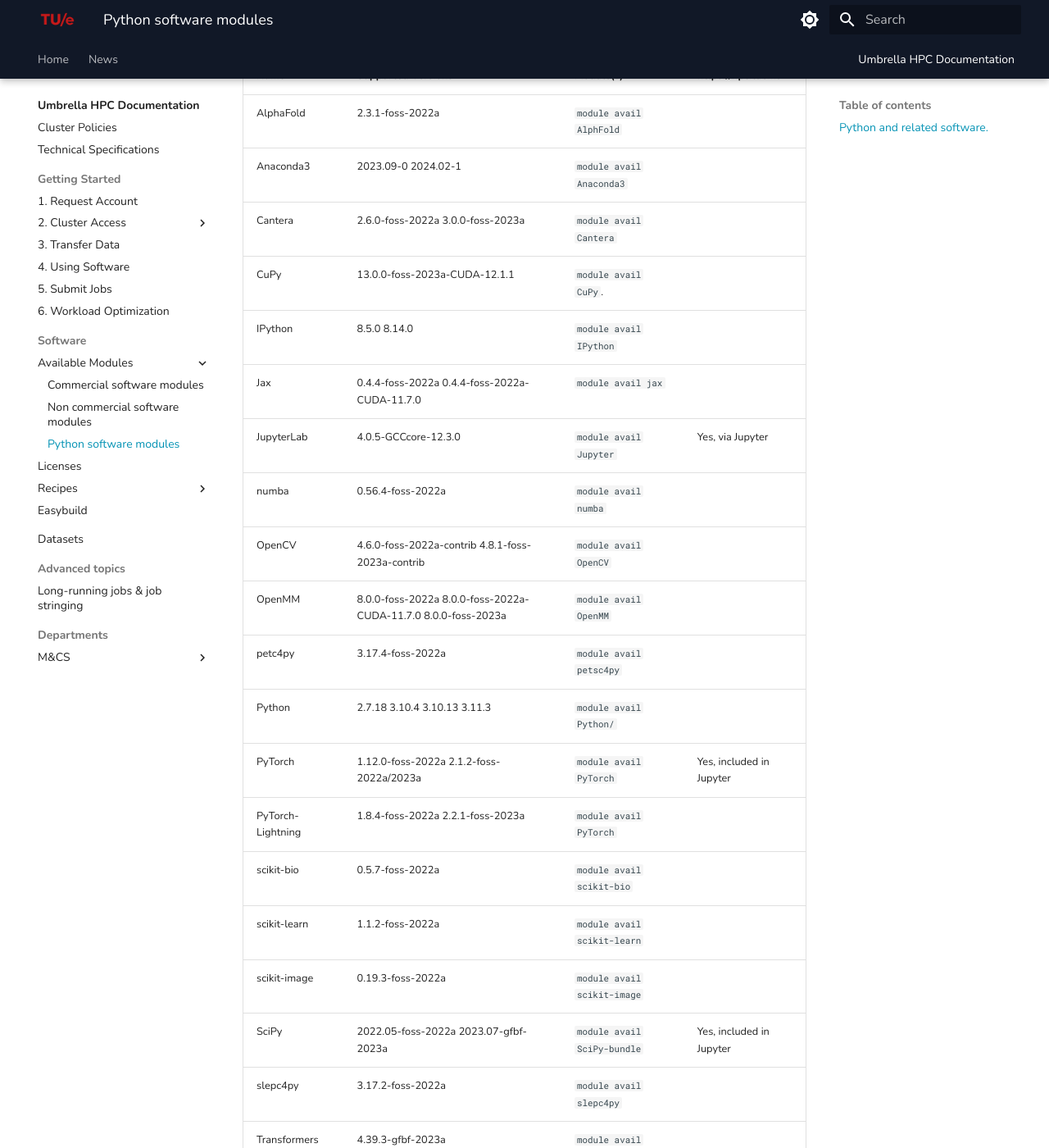
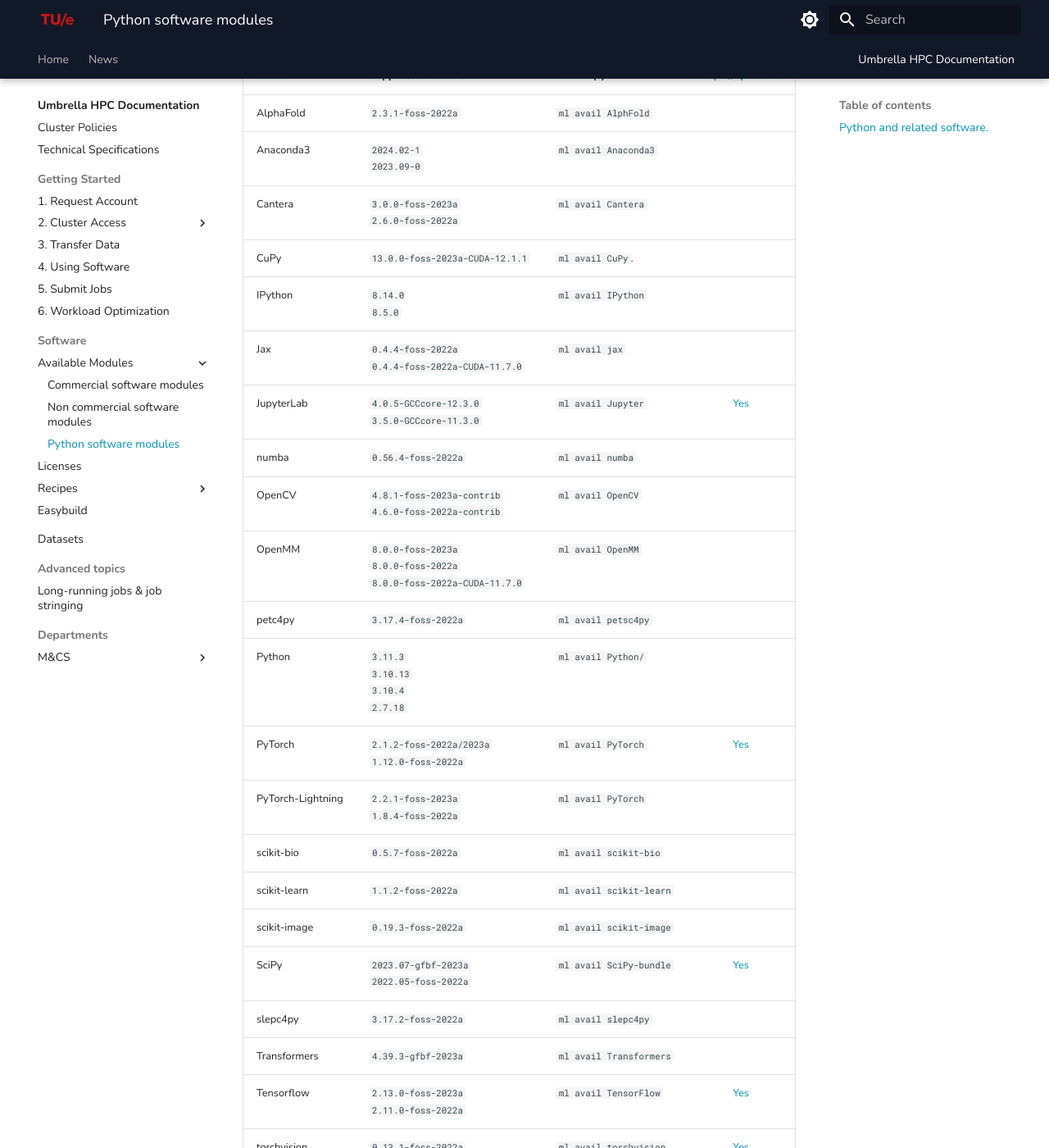
Before and after one commit to gferhpc/supercomputing.tue.nl, an MkDocs documentation site: the page built from pages/documentation/software/modules/python.md, in a window 1280 px wide and 1400 px high, scrolled down 249 px. Shown: the whole window at 82% size. Built offline with MkDocs 1.6.1 and Material for MkDocs 9.7.7, drawn with Linux system fonts in a browser that asks for light colours; some of the changed text lies outside the part shown.

Commit message:
put current version on top

````diff
--- a/pages/documentation/software/modules/python.md
+++ b/pages/documentation/software/modules/python.md
@@ -1,34 +1,34 @@
 ---
 title: Python software modules
-tags: [Software]
+tags: [ Software ]
 ---
 
 ## Python and related software.
 
-| Name           | Supported Versions                   | Module(s)                | https://hpc.tue.nl |
-| -------------- | ------------------------------------ | ------------------------ | ------------------ |
-| AlphaFold      | 2.3.1-foss-2022a           | `module avail AlphFold`  | |
-| Anaconda3      | 2023.09-0 2024.02-1                 | `module avail Anaconda3` | |
-| Cantera        | 2.6.0-foss-2022a 3.0.0-foss-2023a    | `module avail Cantera`   | |
-| CuPy           | 13.0.0-foss-2023a-CUDA-12.1.1   | `module avail CuPy`.     | |
-| IPython        | 8.5.0 8.14.0                         | `module avail IPython`   | |
-| Jax            | 0.4.4-foss-2022a 0.4.4-foss-2022a-CUDA-11.7.0 | `module avail jax`   | |
-| JupyterLab     | 4.0.5-GCCcore-12.3.0                 | `module avail Jupyter`   | Yes, via Jupyter |
-| numba          | 0.56.4-foss-2022a                    | `module avail numba`     | |
-| OpenCV         | 4.6.0-foss-2022a-contrib 4.8.1-foss-2023a-contrib | `module avail OpenCV`     | |
-| OpenMM         | 8.0.0-foss-2022a 8.0.0-foss-2022a-CUDA-11.7.0 8.0.0-foss-2023a |  `module avail OpenMM` | |
-| petc4py        | 3.17.4-foss-2022a                    | `module avail petsc4py` | |
-| Python         | 2.7.18 3.10.4 3.10.13 3.11.3         | `module avail Python/`   | |
-| PyTorch        | 1.12.0-foss-2022a 2.1.2-foss-2022a/2023a | `module avail PyTorch`   | Yes, included in Jupyter|
-| PyTorch-Lightning| 1.8.4-foss-2022a 2.2.1-foss-2023a | `module avail PyTorch`   | |
-| scikit-bio     | 0.5.7-foss-2022a                     | `module avail scikit-bio` | |
-| scikit-learn   | 1.1.2-foss-2022a                     | `module avail scikit-learn` | |
-| scikit-image   | 0.19.3-foss-2022a                     | `module avail scikit-image` | |
-| SciPy          | 2022.05-foss-2022a 2023.07-gfbf-2023a | `module avail SciPy-bundle` | Yes, included in Jupyter |
-| slepc4py       | 3.17.2-foss-2022a                     | `module avail slepc4py` | |
-| Transformers   | 4.39.3-gfbf-2023a                     | `module avail Transformers` | |
-| Tensorflow     | 2.11.0-foss-2022a  2.13.0-foss-2023a  | `module avail TensorFlow` | Yes, included in Jupyter |
-| torchvision    | 0.13.1-foss-2022a                     | `module avail torchvision` | Yes, included in Jupyter |
+| Name              | Supported Versions                                                           | Module(s)               |    [https://hpc.tue.nl](https://hpc.tue.nl){:target=_blank}     |
+|-------------------|------------------------------------------------------------------------------|-------------------------|:---------------------------------------------------------------:|
+| AlphaFold         | `2.3.1-foss-2022a`                                                           | `ml avail AlphFold`     |                                                                 |
+| Anaconda3         | `2024.02-1`<br/>`2023.09-0`                                                  | `ml avail Anaconda3`    |                                                                 |
+| Cantera           | `3.0.0-foss-2023a`<br/>`2.6.0-foss-2022a`                                    | `ml avail Cantera`      |                                                                 |
+| CuPy              | `13.0.0-foss-2023a-CUDA-12.1.1`                                              | `ml avail CuPy`.        |                                                                 |
+| IPython           | `8.14.0`<br/>`8.5.0`                                                         | `ml avail IPython`      |                                                                 |
+| Jax               | `0.4.4-foss-2022a`<br/>`0.4.4-foss-2022a-CUDA-11.7.0`                        | `ml avail jax`          |                                                                 |
+| JupyterLab        | `4.0.5-GCCcore-12.3.0`<br/>`3.5.0-GCCcore-11.3.0`                            | `ml avail Jupyter`      |     [Yes](https://hpc.tue.nl "via Jupyter"){:target=_blank}     |
+| numba             | `0.56.4-foss-2022a`                                                          | `ml avail numba`        |                                                                 |
+| OpenCV            | `4.8.1-foss-2023a-contrib`<br/>`4.6.0-foss-2022a-contrib`                    | `ml avail OpenCV`       |                                                                 |
+| OpenMM            | `8.0.0-foss-2023a`<br/>`8.0.0-foss-2022a`<br/>`8.0.0-foss-2022a-CUDA-11.7.0` | `ml avail OpenMM`       |                                                                 |
+| petc4py           | `3.17.4-foss-2022a`                                                          | `ml avail petsc4py`     |                                                                 |
+| Python            | `3.11.3`<br/>`3.10.13`<br/>`3.10.4`<br/>`2.7.18`                             | `ml avail Python/`      |                                                                 |
+| PyTorch           | `2.1.2-foss-2022a/2023a`<br/>`1.12.0-foss-2022a`                             | `ml avail PyTorch`      | [Yes](https://hpc.tue.nl "included in Jupyter"){:target=_blank} |
+| PyTorch-Lightning | `2.2.1-foss-2023a`<br/>`1.8.4-foss-2022a`                                    | `ml avail PyTorch`      |                                                                 |
+| scikit-bio        | `0.5.7-foss-2022a`                                                           | `ml avail scikit-bio`   |                                                                 |
+| scikit-learn      | `1.1.2-foss-2022a`                                                           | `ml avail scikit-learn` |                                                                 |
+| scikit-image      | `0.19.3-foss-2022a`                                                          | `ml avail scikit-image` |                                                                 |
+| SciPy             | `2023.07-gfbf-2023a`<br/>`2022.05-foss-2022a`                                | `ml avail SciPy-bundle` | [Yes](https://hpc.tue.nl "included in Jupyter"){:target=_blank} |
+| slepc4py          | `3.17.2-foss-2022a`                                                          | `ml avail slepc4py`     |                                                                 |
+| Transformers      | `4.39.3-gfbf-2023a`                                                          | `ml avail Transformers` |                                                                 |
+| Tensorflow        | `2.13.0-foss-2023a`<br/>`2.11.0-foss-2022a`                                  | `ml avail TensorFlow`   | [Yes](https://hpc.tue.nl "included in Jupyter"){:target=_blank} |
+| torchvision       | `0.13.1-foss-2022a`                                                          | `ml avail torchvision`  | [Yes](https://hpc.tue.nl "included in Jupyter"){:target=_blank} |
 
 ??? example "available pip packages after running module load SciPy-bundle/2023.07-gfbf-2023a"
     ```shell
````
